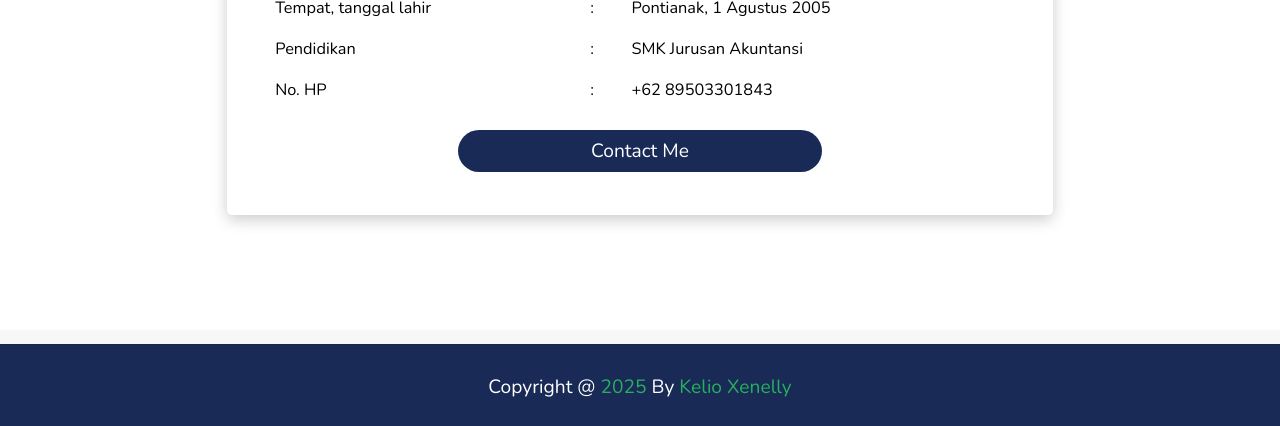
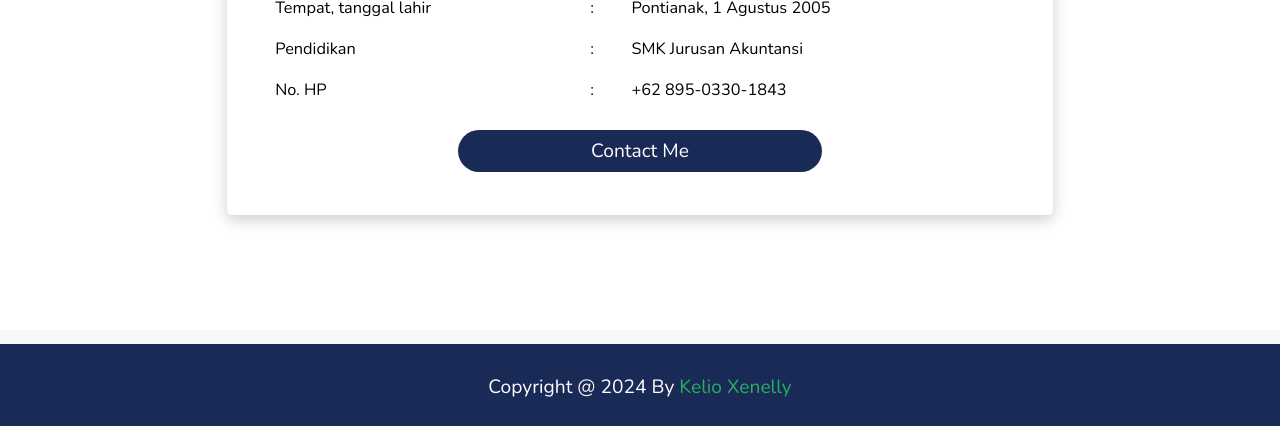
Before and after one commit to KelioXenelly/UTS-KelioXenelly-23110001-STI, a plain HTML site: page about-1.html in a window 1280 px wide. Shown: the part 631-1057 px from the top of the page. Drawn offline with nearby package versions, Linux system fonts and the light colour scheme.

Commit message:
Update about-1.html

```diff
--- a/about-1.html
+++ b/about-1.html
@@ -85,7 +85,7 @@
                     <tr>
                         <td>No. HP</td>
                         <td>:</td>
-                        <td>+62 89503301843</td>
+                        <td>+62 895-0330-1843</td>
                     </tr>
                 </table>
                 <div class="profile-contact">
@@ -97,7 +97,7 @@
     </main>
 
     <footer class="footer">
-        <p>Copyright @ <span id="year"><script>document.write(new Date().getFullYear());</script></span> by <span>Kelio Xenelly</span></p>
+        <p>copyright @ 2024 by <span>Kelio Xenelly</span></p>
     </footer>
 
     <script src="JS/script.js"></script>
```
